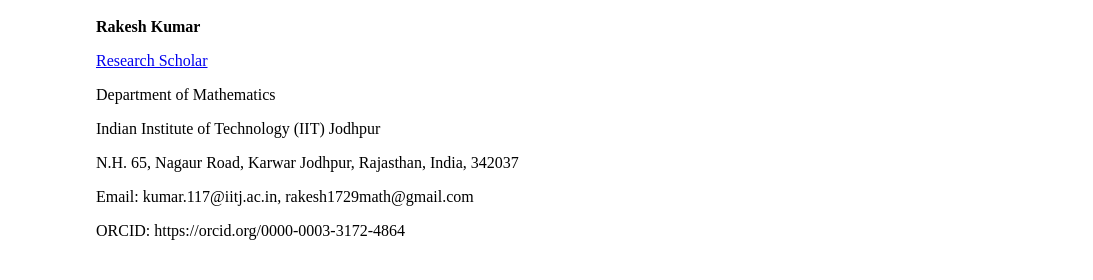
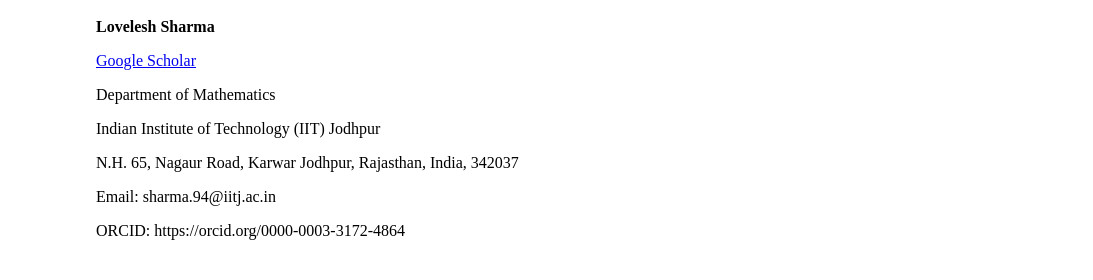
Before and after one commit to slovelesh96/Lovelesh_Sharma, a plain HTML site: page index.html in a window 1280 px wide. Shown: the top 280 px of the page, 187-1280 px from the left. Drawn offline with Linux system fonts and the light colour scheme.

Commit message:
Update index.html

```diff
--- a/index.html
+++ b/index.html
@@ -3,7 +3,7 @@
    <head>
      <meta charset="utf-8">
      <meta name="viewport" content="width=device-width, initial-scale=1">
-     <title>Rakesh Kumar | Mathematics</title>
+     <title>Lovelesh Sharma | Mathematics</title>
    </head>
    <body>
       <div class="row">
@@ -12,13 +12,13 @@
        </div>
 </div>
     <div style = "position:relative; left:100px; top:2px; ">
-   <p class="p-welcome"><b>Rakesh Kumar  </b></p>
-    <p class="p-welcome"><a href="https://www.researchgate.net/profile/Rakesh-Rishipal-2" target="_blank"> Research Scholar </a></p>
+   <p class="p-welcome"><b>Lovelesh Sharma  </b></p>
+    <p class="p-welcome"><a href="https://scholar.google.com/citations?user=c-MDBF8AAAAJ&hl=en&oi=sra" target="_blank"> Google Scholar </a></p>
     <p class="p-welcome">Department of Mathematics</p>
         <p class="p-welcome">  Indian Institute of Technology (IIT) Jodhpur</p>
     <p class="p-welcome">N.H. 65, Nagaur Road, Karwar
         Jodhpur, Rajasthan, India, 342037</p>
-    <p class="p-welcome">Email: kumar.117@iitj.ac.in, rakesh1729math@gmail.com</p>
+    <p class="p-welcome">Email: sharma.94@iitj.ac.in</p>
    <p class="p-welcome">ORCID: https://orcid.org/0000-0003-3172-4864</p>
     </div>
     <br> <p>
```
